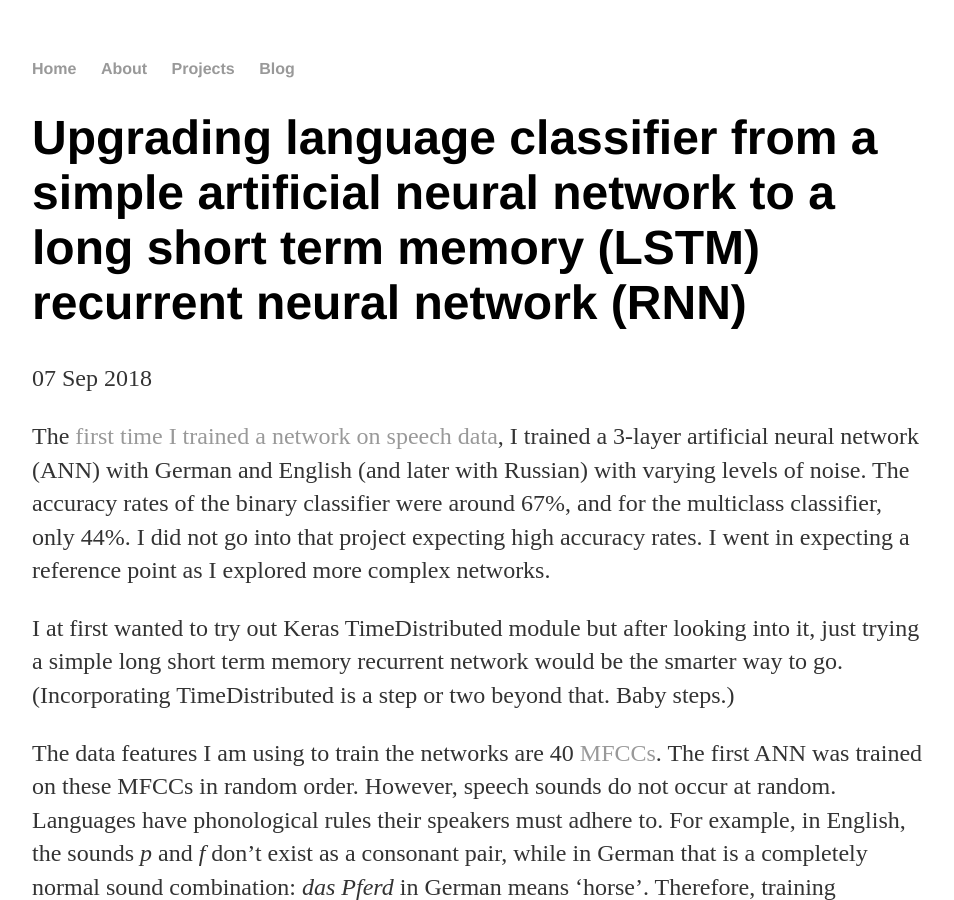
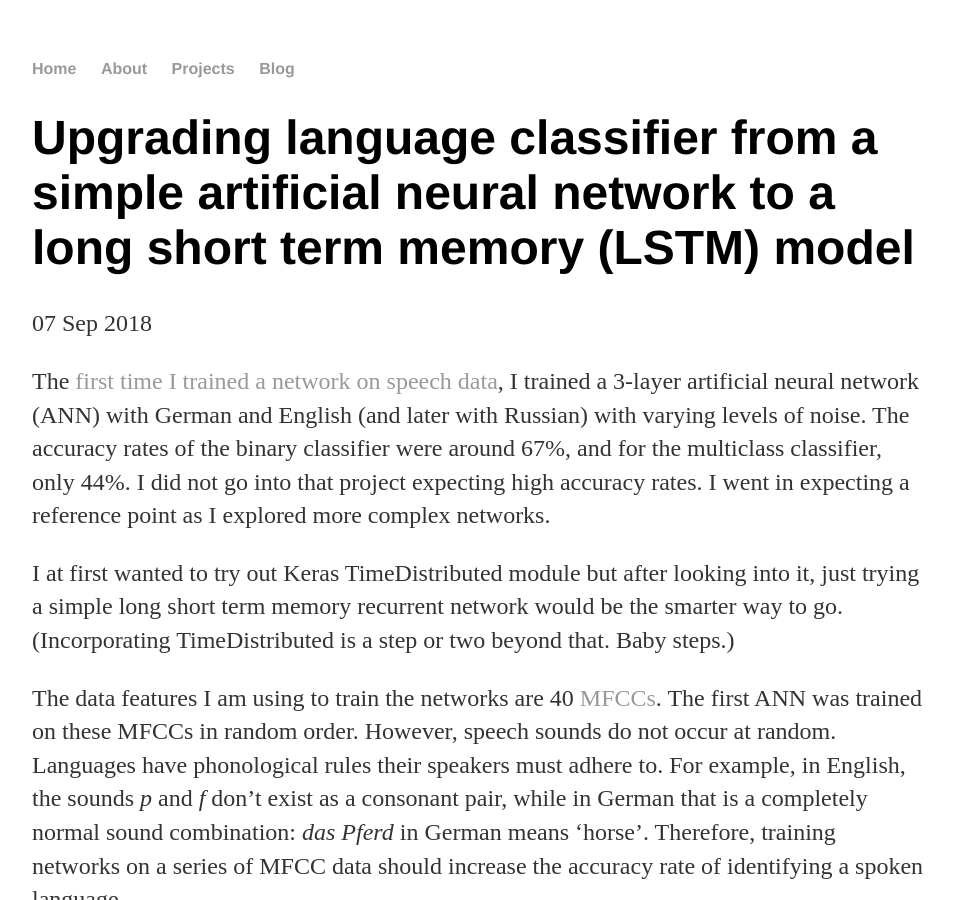
Before and after one commit to a-n-rose/a-n-rose.github.io, a Jekyll site: the page built from _posts/2018-09-07-language-classifier-LSTM.md, in a window 1280 px wide and 900 px high. Shown: the whole window, without its empty margins (160-1114 px from the left). Built offline with Jekyll 4.4.1, drawn with Linux system fonts in a browser that asks for light colours.

Commit message:
shortened title

```diff
--- a/_posts/2018-09-07-language-classifier-LSTM.md
+++ b/_posts/2018-09-07-language-classifier-LSTM.md
@@ -1,6 +1,6 @@
 ---
 layout: post
-title: "Upgrading language classifier from a simple artificial neural network to a long short term memory (LSTM) recurrent neural network (RNN)"
+title: "Upgrading language classifier from a simple artificial neural network to a long short term memory (LSTM) model"
 date: 2018-09-07
 ---
 
```
